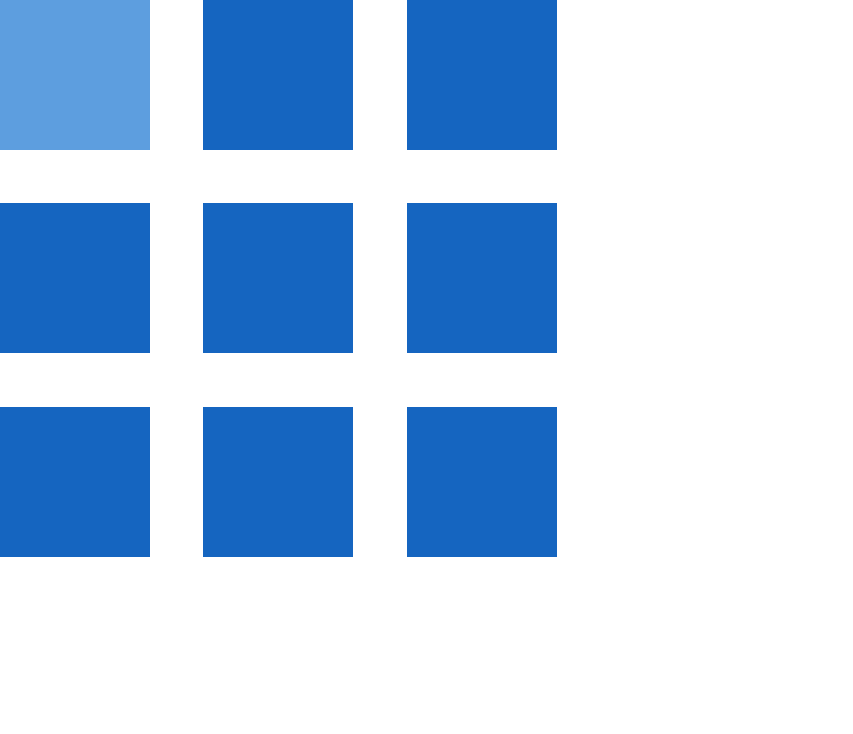
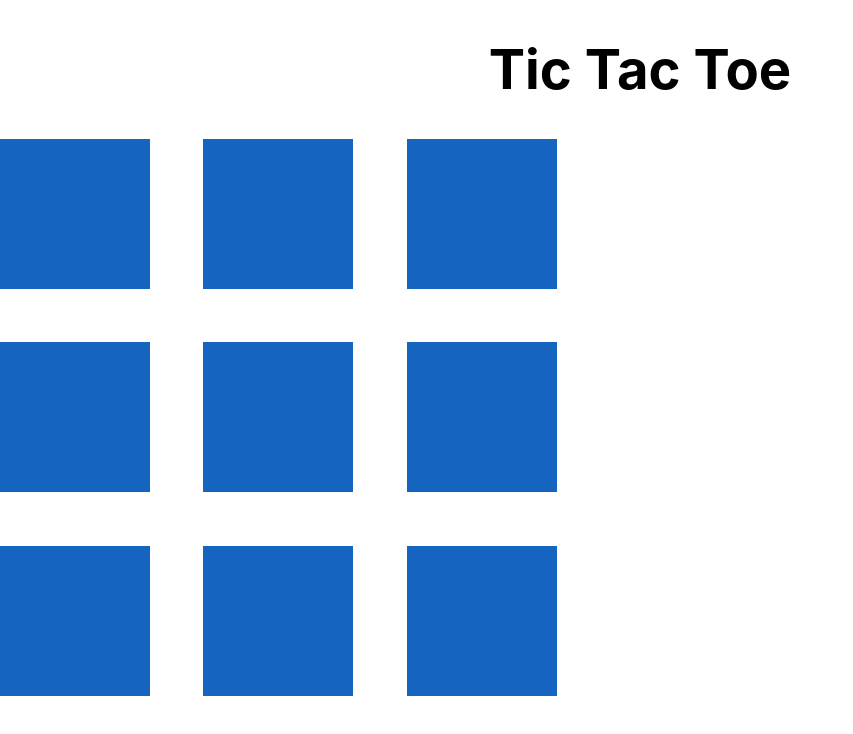
Before and after one commit to Alejae1998/tik-tak-toe, a React (Create React App) app: page / in a window 1280 px wide. Shown: the top 734 px of the page, without its empty margins (0-853 px from the left). Built offline with nearby package versions, Linux system fonts and the light colour scheme.

Commit message:
adding a header for better visualization

```diff
--- a/src/App.css
+++ b/src/App.css
@@ -42,4 +42,15 @@
   height: 600px;
   width: 600px;
   gap: 10px;
+  justify-content: center;
 }
+.square {
+  display: flex;
+  justify-content: center;
+  align-items: center;
+
+  background: palevioletred;
+  color: aquamarine;
+  font-size: 6rem;
+  border-radius: 0.5rem;
+}
--- a/src/App.js
+++ b/src/App.js
@@ -1,9 +1,11 @@
 import './App.css';
 import Board from './components/Board/Board.js';
+import Header from './components/Header/Header.js';
 
 function App() {
   return (
     <div className="App">
+      <Header />
       <Board />
     </div>
   );
--- a/src/components/Box/Box.js
+++ b/src/components/Box/Box.js
@@ -9,7 +9,7 @@ export default function BoxSx({ content, space }) {
     <Box
       onClick={handleClick}
       sx={{
-        marginBottom: (theme) => theme.spacing(3),
+        marginBottom: (theme) => theme.spacing(1),
         width: 150,
         height: 150,
         backgroundColor: 'primary.dark',
--- /dev/null
+++ b/src/components/Header/Header.css
@@ -0,0 +1,4 @@
+.header {
+  margin-top: 30px;
+  font-size: 1.7em;
+}
--- /dev/null
+++ b/src/components/Header/Header.js
@@ -0,0 +1,9 @@
+import './Header.css';
+
+export default function Header() {
+  return (
+    <div className="header">
+      <h1>Tic Tac Toe</h1>
+    </div>
+  );
+}
```
